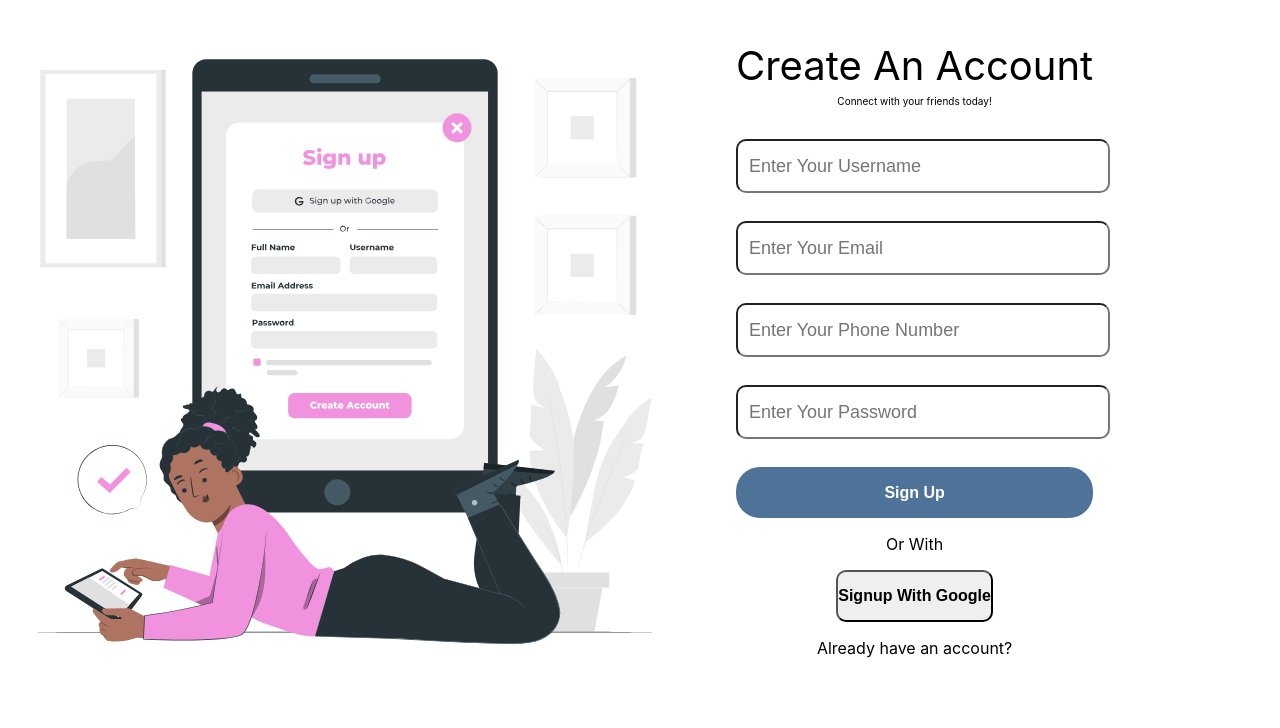
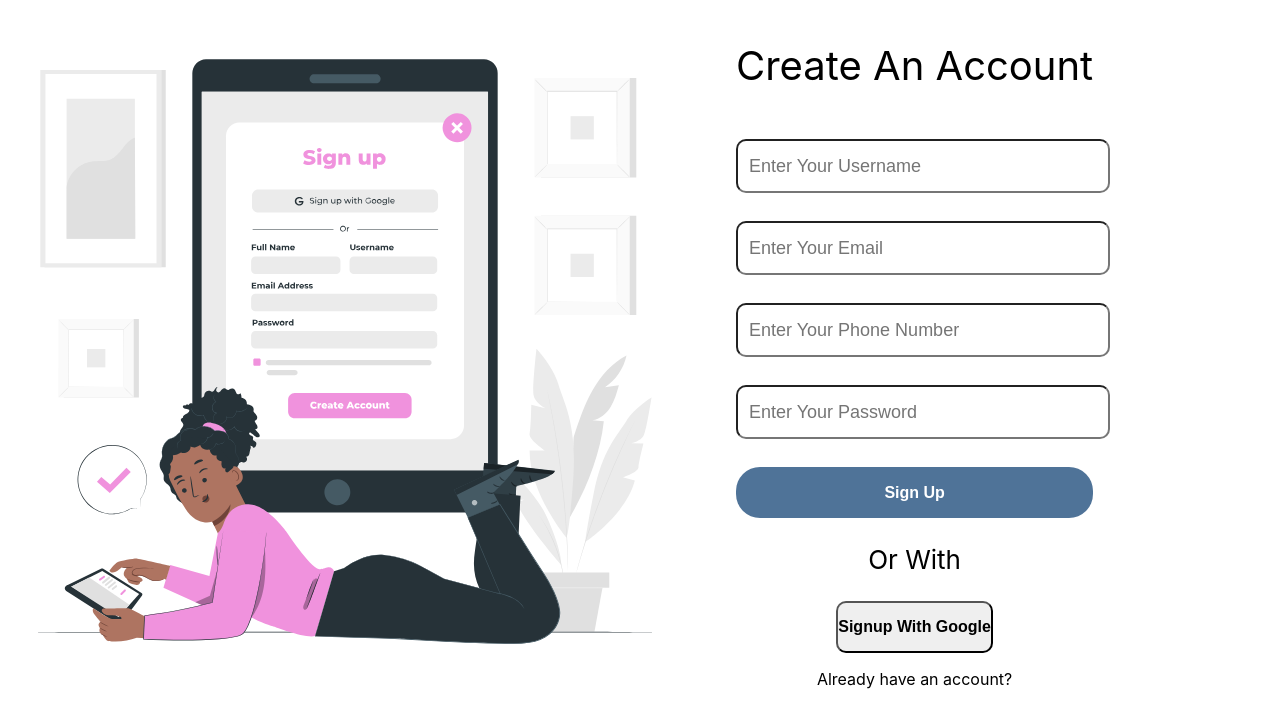
Before and after one commit to Walflower/fitmama, a React (Create React App) app: page /Signup in a window 1280 px wide. Shown: the top 728 px of the page. Built offline with nearby package versions, Linux system fonts and the light colour scheme.

Commit message:
started the welcom back sign

```diff
--- a/src/pages/Home/SignUp.jsx
+++ b/src/pages/Home/SignUp.jsx
@@ -1,5 +1,4 @@
 import styles from "./SignUp.module.css";
-import BlueButton from "../../components/BlueButton/BlueButton";
 import ShortTextField from "../../components/ShortTextField/ShortTextField";
 import CreateAccountImage from "../../assets/Images/signup-image.svg";
 import SignUpWithGoogle from "../../components/SignUpWithGoogle/SignUpWithGoogle";
@@ -14,18 +13,18 @@ export default function SignUp() {
       <div className={styles.SignUpContainer}>
         <div className={styles.SignUpTitleContainer}>
           <p className={styles.SignUpTitle}>Create An Account</p>
-          <p className={styles.SignUpSubTitle}>
-            Connect with your friends today!
-          </p>
         </div>
 
         <div className={styles.TextFieldContainer}>
           <ShortTextField />
         </div>
         <SignUpBlueButton text="Sign Up" />
-        <div>
-          <p>Or With</p>
+
+        <div className={styles.OrWitheContainer}>
+          <div></div>
+          <p className={styles.OrWith}>Or With</p>
         </div>
+
         <div>
           <SignUpWithGoogle text="Signup With Google" />
         </div>
--- a/src/pages/Home/SignUp.module.css
+++ b/src/pages/Home/SignUp.module.css
@@ -36,8 +36,22 @@
   margin-top: 1px;
   margin-bottom: 30px;
 }
-
+/************************ OrWithContainer ******************/
+.OrWithContainer {
+  margin-top: 32px;
+  margin-bottom: 32px;
+  border-bottom: 5rem;
+}
+.OrWith {
+  font-size: 26px;
+}
+.Line {
+  border: 3rem;
+  width: 10rem;
+  height: 5rem;
+}
 /************************ TextFieldContainer ******************/
 .TextFieldContainer {
+  margin-top: 47px;
   width: 100%;
 }
```
Also changed, not shown: src/pages/Home/WelcomBack.jsx (added, +11 -0 lines), src/pages/Home/WelcomBack.module.css (added).
